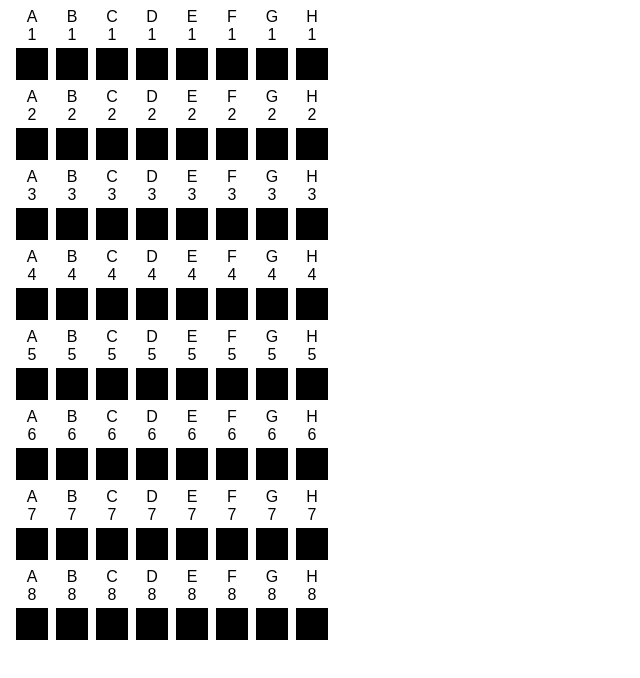
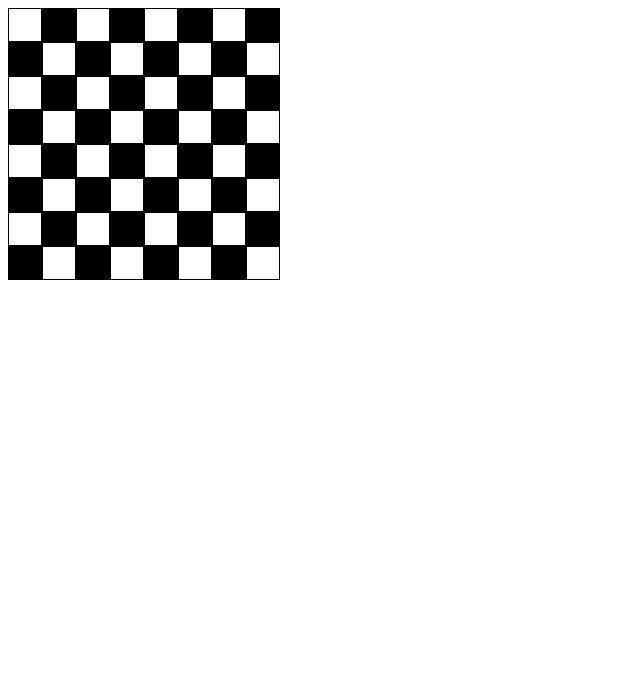
Before and after one commit to yletfull/checkers, a React (Create React App) app: page / in a window 1280 px wide. Shown: the top 678 px of the page, without its empty margins (0-640 px from the left). Built offline with nearby package versions, Linux system fonts and the light colour scheme.

Commit message:
feature board

```diff
--- a/src/features/Board/components/Square/styles.scss
+++ b/src/features/Board/components/Square/styles.scss
@@ -5,8 +5,8 @@ $squareSize: 2rem;
   height: $squareSize;
   width: $squareSize;
   background-color: red;
+  border: 1px solid black;
   box-sizing: content-box;
-  margin: .25rem;
 
   &__white {
     background-color: white;
--- a/src/features/Board/index.tsx
+++ b/src/features/Board/index.tsx
@@ -1,30 +1,56 @@
 import "./styles.scss";
 import Square from "./components/Square";
 
+enum Colors {
+  White = 'white',
+  Black = 'black',
+}
+
 export default function Board() {
-  type Letters = Array<string>;
-  type Numbers = Array<number>;
+  const generateFieldMap = (height: number, width: number): Array<Array<any>> => {
+    const rows: Array<any> = [];
+    let isEvenRow: boolean = false;
+    let isEvenColumn: boolean = false;
 
-  const letters: Letters = ['A', 'B', 'C', 'D', 'E', 'F', 'G', 'H'];
-  const numbers: Numbers = [1, 2, 3, 4, 5, 6, 7, 8];
+    for(let rowIndex = 0; rowIndex < height; rowIndex++) {
+      isEvenRow = !isEvenRow;
+      rows[rowIndex] = [];
 
-  const generateFieldMap = (letters: Letters, numbers: Numbers): Array<Array<any>> => {
-    return numbers.map((number: number) => {
-      return letters.map((letter: string) => ({letter, number}))
-    })
+      for(let columnIndex = 0; columnIndex < width; columnIndex++) {
+        isEvenColumn = !isEvenColumn;
+        let color = Colors.White;
+
+        if(isEvenColumn) {
+          if(isEvenRow) {
+            color = Colors.White;
+          } else {
+            color = Colors.Black;
+          }
+        } else {
+          if(isEvenRow) {
+            color = Colors.Black;
+          } else {
+            color = Colors.White;
+          }
+        }
+
+        rows[rowIndex][columnIndex] = { row: rowIndex + 1, column: columnIndex + 1, color };
+      }
+    }
+    return rows;
   }
 
-  const fieldMap = generateFieldMap(letters, numbers);
+  const fieldMap = generateFieldMap(8, 8);
 
   return (
     <div className="board">
       {fieldMap.map((row) => (
         <div className="row">
-          {row.map(({letter, number}) =>
+          {row.map(({color}) =>
             <Square
-              color="black"
-              letter={letter}
-              number={number}
+              color={color}
+              // letter={letter}
+              // number={number}
             />
           )}
         </div>
--- a/src/features/Board/styles.scss
+++ b/src/features/Board/styles.scss
@@ -1,7 +1,4 @@
-.board {
-}
 
 .row {
   display: flex;
-  margin: .25rem;
 }
```
